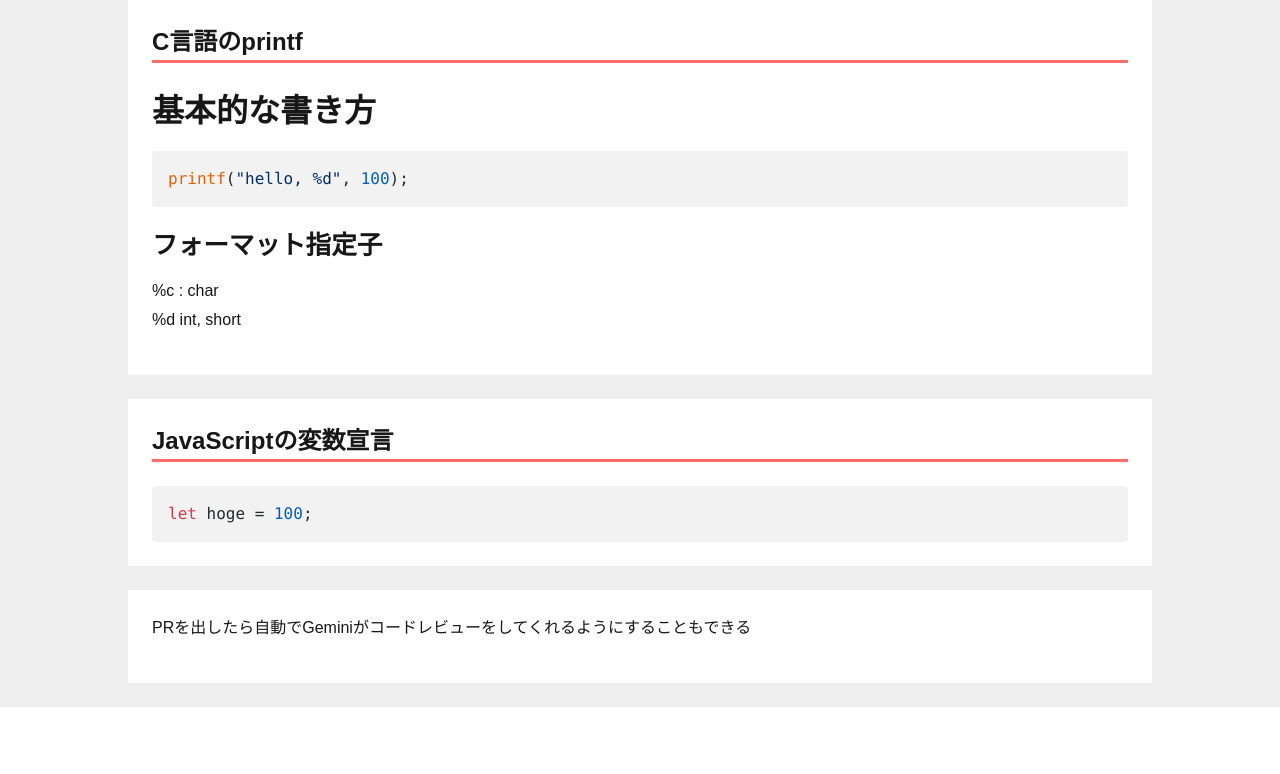
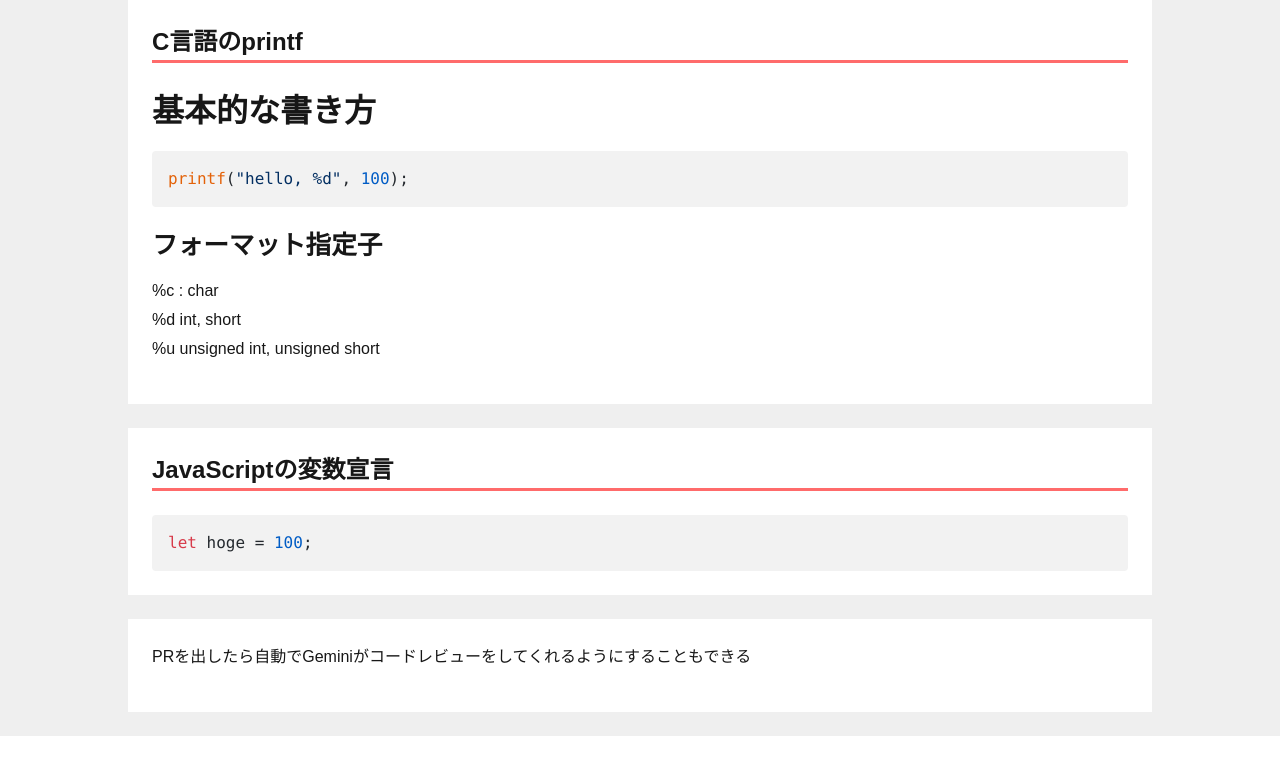
Before and after one commit to KinuGra/2511-egret-front, a Next.js app: page / in a window 1280 px wide. Shown: the top 774 px of the page. Built offline with nearby package versions, Linux system fonts and the light colour scheme.

Commit message:
chore: remark-breaksの導入
スペースを2ついれないと改行されないのでテンプレートリテラルで改行するだけで改行が反映されるライブラリの導入

```diff
--- a/package.json
+++ b/package.json
@@ -15,6 +15,7 @@
     "react-dom": "19.2.0",
     "react-markdown": "^10.1.0",
     "rehype-highlight": "^7.0.2",
+    "remark-breaks": "^4.0.0",
     "remark-gfm": "^4.0.1"
   },
   "devDependencies": {
--- a/src/app/profile/page.tsx
+++ b/src/app/profile/page.tsx
@@ -14,6 +14,7 @@ printf("hello, %d", 100);
 ## フォーマット指定子
 %c : char
 %d int, short
+%u unsigned int, unsigned short
 `,
 		},
 		{
--- a/src/components/MarkdownText.tsx
+++ b/src/components/MarkdownText.tsx
@@ -1,15 +1,16 @@
 "use client";
 import ReactMarkdown from "react-markdown";
 import remarkGfm from "remark-gfm";
+import remarkBreaks from "remark-breaks";
 import rehypeHighlight from "rehype-highlight";
 import "highlight.js/styles/github.css";
 import styles from "./MarkdownText.module.css";
 
-export default function MarkdownText({ content }) {
+export default function MarkdownText({ content }: { content: string }) {
 	return (
 		<div className={styles.markdown}>
 			<ReactMarkdown
-				remarkPlugins={[remarkGfm]}
+				remarkPlugins={[remarkGfm, remarkBreaks]}
 				rehypePlugins={[rehypeHighlight]}
 			>
 				{content}
```
Also changed, not shown: 1 other file (tests, documents, lock files or other folders).
